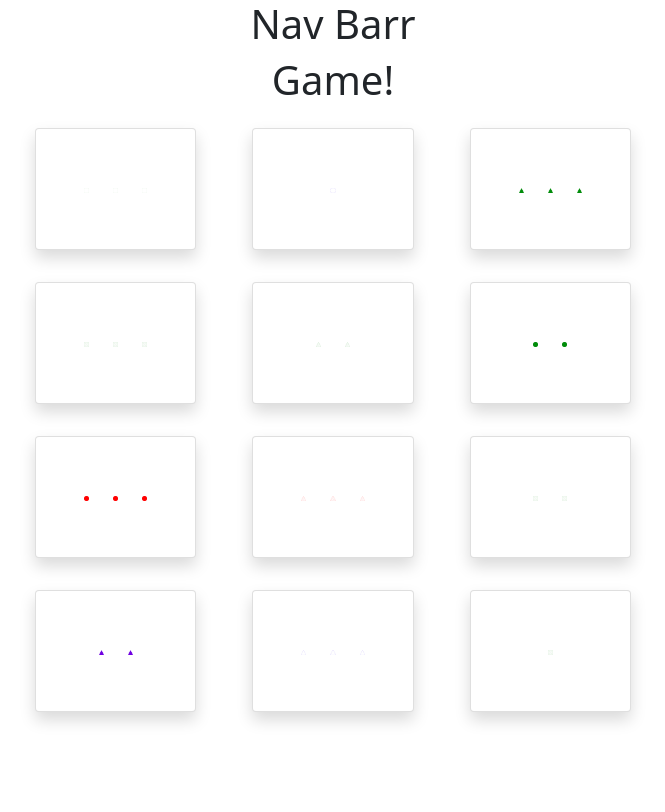
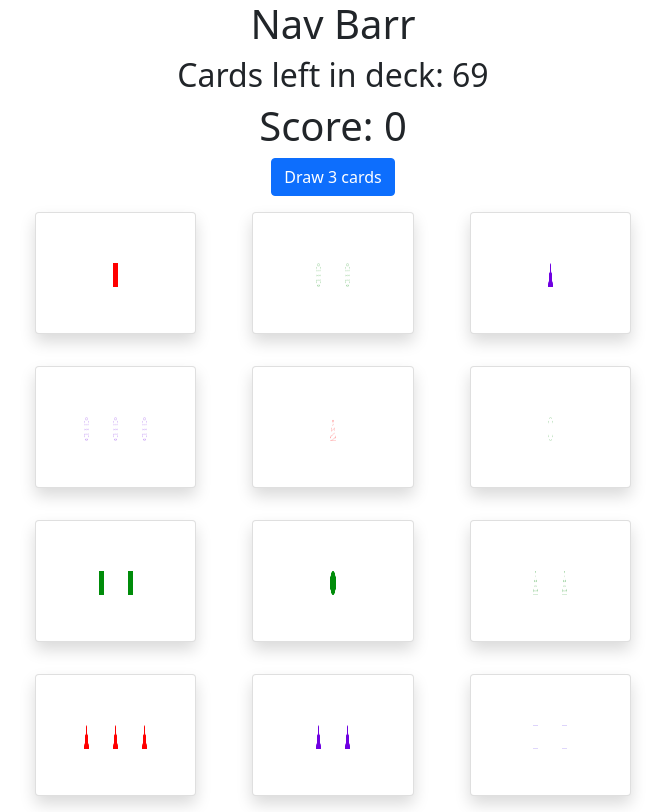
Before and after one commit to erikamanning/sets, a React (Create React App) app in the folder frontend/sets-frontend/: page / in a window 1280 px wide. Shown: the whole page, without its empty margins (307-972 px from the left). Built offline with nearby package versions, Linux system fonts and the light colour scheme.

Commit message:
completed base react front end for single player mode, completed deck,game, and card classes for single player mode

```diff
--- a/frontend/sets-frontend/package.json
+++ b/frontend/sets-frontend/package.json
@@ -12,6 +12,7 @@
     "react-router-dom": "^5.2.0",
     "react-scripts": "^1.1.5",
     "reactstrap": "^8.9.0",
+    "uuid": "^3.4.0",
     "web-vitals": "^1.0.1"
   },
   "scripts": {
--- a/frontend/sets-frontend/src/Components/Game/Game.js
+++ b/frontend/sets-frontend/src/Components/Game/Game.js
@@ -1,28 +1,87 @@
-import React, {useState, useEffect} from "react"
-import { Deck } from "../../SetsGame/Deck"
+import React, {useState, useEffect, useRef} from "react"
+import { SetsGame } from "../../SetsGame/SetsGame"
 import GameCard from './GameCard.js'
-import { CardColumns } from "reactstrap";
 const Game = () => {
 
-    const [deck, setDeck] = useState(new Deck(["red","green","purple"], ["square","circle", "triangle"]));
+    const gameRef = useRef();
+    const [cardsRemaining, setCardsRemaining] = useState(81);
+    const [board, setBoard] = useState({});
+    const [score, setScore] = useState(null);
+    const [selectedCards, setSelectedCards] = useState({});
 
-    const [board, setBoard] = useState(deck.getCards(12));
+    useEffect(()=>{
 
-    console.log("Board: ", board);
+        gameRef.current = new SetsGame();
+        setScore(gameRef.current.player.score);
+        console.log('Object.keys(gameRef.current.deck.cards).length: ',Object.keys(gameRef.current.deck.cards).length);
+        setBoard(gameRef.current.board);
+        setScore(gameRef.current.player.score);
+        setCardsRemaining(Object.keys(gameRef.current.deck.cards).length)
 
-    // newDeck.shuffle();
-    // newDeck.printDeck();
+    },[]);
 
+    useEffect(()=>{
 
+        if(Object.keys(selectedCards).length===3){
+
+            // check set
+            gameRef.current.checkSet(selectedCards);
+
+            // update score frontend
+            setScore(gameRef.current.player.score);
+
+            // update board
+            setBoard(b=>gameRef.current.board);
+
+            // clear selected cards
+            setSelectedCards({});
+        }
+
+    },[selectedCards]);
+
+    function drawThreeCards(){
+        gameRef.current.addRowToBoard();
+        setBoard(gameRef.current.board);
+        setCardsRemaining(cr=>Object.keys(gameRef.current.deck.cards).length);
+    }
+
+    function displayBoard(){
         return  <div className='row justify-content-center'>
                     <div className="col-12 col-sm-6">
-            <h1>Game!</h1>
                         <div className="row">
-                {board.map((card,idx) => <div key={idx} className="col-4"><GameCard card={card}/></div>)}
+                            {Object.keys(board).map((cardId) => <div key={cardId} className="col-4"><GameCard selectCard = {selectCard} card={board[cardId]}/></div>)}
                         </div>
                     </div>
                 </div>
+    }
 
+    function selectCard(cardId) {
+        setSelectedCards(s=>({
+            ...s,
+            [cardId]:board[cardId]
+        }));
+    }
+
+    function updateScoreBoard(){
+        setScore(gameRef.current.player.score);
+    }
+
+    console.log('RENDERING GAME...');
+
+    return  <div>
+                <h2>Cards left in deck: {cardsRemaining} </h2>
+                <h1>Score: {score}</h1>
+
+                { gameRef.current && Object.keys(gameRef.current.deck.cards).length>0 && Object.keys(board).length<15
+                    ?
+                        <button onClick={drawThreeCards} className='btn btn-primary'>
+                            Draw 3 cards
+                        </button>
+                    :
+                        null
+                }
+                { gameRef.current ? displayBoard() : null}
+    </div>
 
 }
 
--- a/frontend/sets-frontend/src/Components/Game/GameCard.css
+++ b/frontend/sets-frontend/src/Components/Game/GameCard.css
@@ -7,4 +7,5 @@
 
 .shape {
   width: 100%;
+  height: 100%;
 }
--- a/frontend/sets-frontend/src/Components/Game/GameCard.js
+++ b/frontend/sets-frontend/src/Components/Game/GameCard.js
@@ -1,9 +1,13 @@
 import React from "react"
 import './GameCard.css';
 import {
-    Card, CardImg, CardText, CardBody,
-    CardTitle, CardSubtitle, Button
+    Card
   } from 'reactstrap';
+
+//   import {
+//     Card, CardImg, CardText, CardBody,
+//     CardTitle, CardSubtitle, Button
+//   } from 'reactstrap';
 // red purple
 
 // circle
@@ -39,9 +43,8 @@ import trianglePurpleEmpty from '../../Assets/triangle_purple_empty.png'
 import trianglePurpleSolid from '../../Assets/triangle_purple_solid.png'
 import trianglePurpleStriped from '../../Assets/triangle_purple_striped.png'
 
-const GameCard = ({card}) => {
+const GameCard = ({card, selectCard}) => {
 
-    console.log('card.numshapes: ', card.numShapes)
     const printedShapes = new Array(card.numShapes).fill(0);
 
     const imgSrcs = {
@@ -77,12 +80,19 @@ const GameCard = ({card}) => {
         "trianglePurpleStriped":trianglePurpleStriped,
     }
 
+    const handleClick = () => {
+
+        // console.log('Card Clicked!');
+        // console.log('Card Info: ', card.id);
+        selectCard(card.id);
+    }
+
     const capitalizedColor = card.color.charAt(0).toUpperCase() + card.color.slice(1);
     const capitalizedFillLevel = card.fillLevel.charAt(0).toUpperCase() + card.fillLevel.slice(1);
     const imgSrc = imgSrcs[card.shape+capitalizedColor+capitalizedFillLevel];
 
 return  <div className='m-3'>
-            <Card className='shadow'>
+            <Card onClick={handleClick} className='shadow'>
                 <div className="row p-5 justify-content-center">
                     {printedShapes.map((shape,idx)=> (<div key={idx} className="col-4"><img src={imgSrc} className='shape'/></div>))}
                 </div>
--- a/frontend/sets-frontend/src/SetsGame/Deck.js
+++ b/frontend/sets-frontend/src/SetsGame/Deck.js
@@ -1,3 +1,6 @@
+const { v4: uuidv4 } = require('uuid');
+
+
 class Deck{
     constructor(colors=[], shapes=[]){
         this.colors = colors;
@@ -5,56 +8,50 @@ class Deck{
         this.maxShapes = 3;
         this.fillLevels = ["empty", "striped", "solid"];
         this.numCards = 81;
-        this.cards = [];
+        this.cardProperties = ['color', 'shape', 'numShapes', 'fillLevel'];
+        this.cards = {};
         this.createDeck();
     }
-    shuffle(){
-        console.log('Shuffling deck...')
-    }
+
     createDeck(){
-        console.log('creating deck from provided data...');
         for(let color of this.colors){
             for(let shape of this.shapes){
                 for(let numShapes=1; numShapes<this.maxShapes+1; numShapes++){
-                    this.cards.push(new Card(color, shape, numShapes, "empty"));
-                    this.cards.push(new Card(color, shape, numShapes, "striped"));
-                    this.cards.push(new Card(color, shape, numShapes, "solid"));
+                    for(let fillLevel of this.fillLevels){
+                        const cardId = uuidv4();
+                        this.cards[cardId] = new Card(color, shape, numShapes, fillLevel, cardId);
+                    }
                 }
             }
         }
     }
-    printDeck(){
-        console.log('Deck: ');
-        let count =0;
-        for(let card of this.cards){
-            count++;
-            console.log(`Card ${count}` , card.color, card.shape, card.numShapes, card.fillLevel );
-        }
-    }
     drawRandomCard(){
-
-        const cardIndex = Math.floor(Math.random() * ((this.cards.length-1) - 0 + 1) + 0);
-        const card = this.cards.splice(cardIndex,1);
-        console.log("Card: ", card);
-        return card[0];
+        const cardIndex = Math.floor(Math.random() * ((Object.keys(this.cards).length-1) - 0 + 1) + 0);
+        const cardId = Object.keys(this.cards)[cardIndex];
+        const card = this.cards[cardId];
+        delete this.cards[cardId];
+        return card;
     }
 
-    getCards(numCards){
-        const cards = [];
+    drawCards(numCards){
+        const cards = {};
         for(let i=0; i<numCards; i++){
-            cards.push(this.drawRandomCard());
+            let randomCard = this.drawRandomCard();
+            cards[randomCard.id] = randomCard;
         }
         return cards;
     }
 }
 
 class Card{
-    constructor(color, shape, numShapes, fillLevel){
+    constructor(color, shape, numShapes, fillLevel,id){
         this.color = color;
         this.shape = shape;
         this.numShapes = numShapes;
         this.fillLevel = fillLevel;
+        this.id = id;
     }
+
 }
 
-export {Deck, Card};
+module.exports =  {Deck, Card};
--- /dev/null
+++ b/frontend/sets-frontend/src/SetsGame/SetsGame.js
@@ -0,0 +1,87 @@
+const { Deck } = require("./Deck.js");
+
+class SetsGame{
+
+    constructor(){
+        this.player = {
+            player:'player1',
+            score: 0
+        };
+        this.deck = new Deck(["red","green","purple"], ["square","circle", "triangle"]);
+        this.board = this.deck.drawCards(12);
+    }
+
+    increaseScore(){
+        console.log('increasing score...')
+        this.player.score+=1;
+    }
+    decreaseScore(){
+        console.log('decreasing score...')
+        this.player.score-=1;
+    }
+
+    getScore(){
+        console.log('getting score: ', this.player.score);
+        return this.player.score;
+    }
+
+    checkSet(cards){
+
+        for(let property of this.deck.cardProperties){
+            // console.log("Property: ", property);
+            let set = this.checkIndividualProperty(property,cards);
+            if(!set){
+                this.decreaseScore();
+                return false;
+            }
+        }
+        this.increaseScore();
+        // clear cards
+        this.clearCardsFromBoard(Object.keys(cards));
+
+        if(Object.keys(this.board).length <12)
+            this.addRowToBoard();
+
+        return true;
+    }
+
+    clearCardsFromBoard(cardIds){
+
+        for(let id of cardIds){
+
+            delete this.board[id];
+        }
+    }
+
+    addRowToBoard(){
+
+        this.board = {
+            ...this.board,
+            ...this.deck.drawCards(3)
+        }
+    }
+
+    checkIndividualProperty(property,cards){
+
+        const keys = Object.keys(cards);
+
+        if(cards[keys[0]][property] === cards[keys[1]][property]){
+
+            if(cards[keys[0]][property]!== cards[keys[2]][property])
+                return false;
+
+            else
+                return true;
+        }
+        else{
+            if(cards[keys[1]][property] === cards[keys[2]][property] || cards[keys[0]][property] === cards[keys[2]][property]){
+                return false;
+            }
+            else{
+                return true;
+            }
+        }
+    }
+}
+
+module.exports = {SetsGame};
```
Also changed, not shown: frontend/sets-frontend/src/SetsGame/Game.js (deleted, +0 -9 lines), 2 other files (tests, documents, lock files or other folders). Lines whose indentation alone changed are shown as unchanged.
